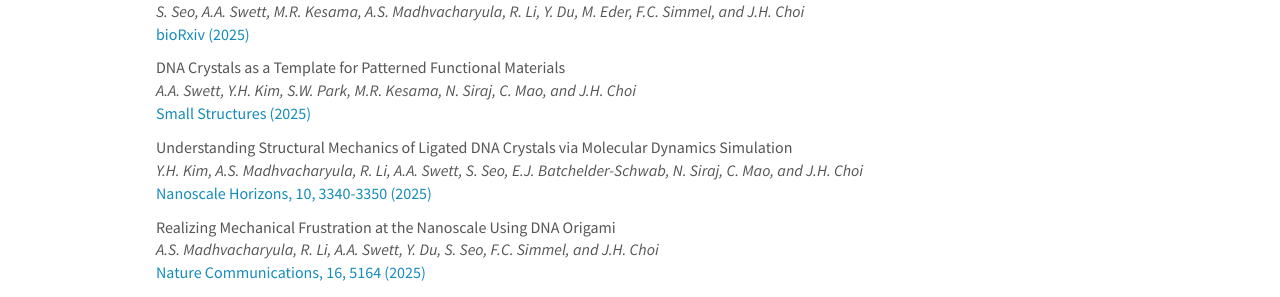
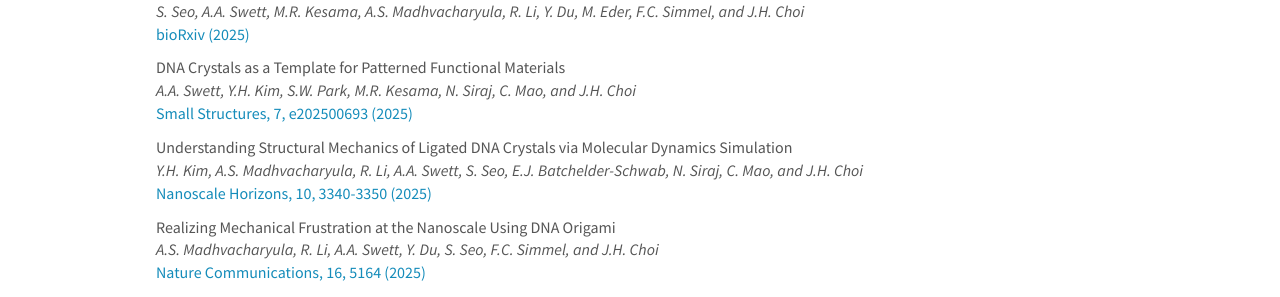
Before and after one commit to choidnalab/choidnalab.github.io, a Jekyll site: the page built from _pages/publications.md, in a window 1280 px wide and 900 px high. Shown: the part 205-502 px from the top of the window. Built offline with Jekyll 4.4.1, drawn with Linux system fonts in a browser that asks for light colours; nearby versions of some CDN libraries.

Commit message:
Update publication display format in publist.yml

```diff
--- a/_data/publist.yml
+++ b/_data/publist.yml
@@ -14,7 +14,7 @@
   authors: A.A. Swett, Y.H. Kim, S.W. Park, M.R. Kesama, N. Siraj, C. Mao, and J.H. Choi
   link:
     url: https://onlinelibrary.wiley.com/doi/10.1002/sstr.202500693
-    display: Small Structures (2025)
+    display: Small Structures, 7, e202500693 (2025)
   highlight: 0
   news2:
 
```
